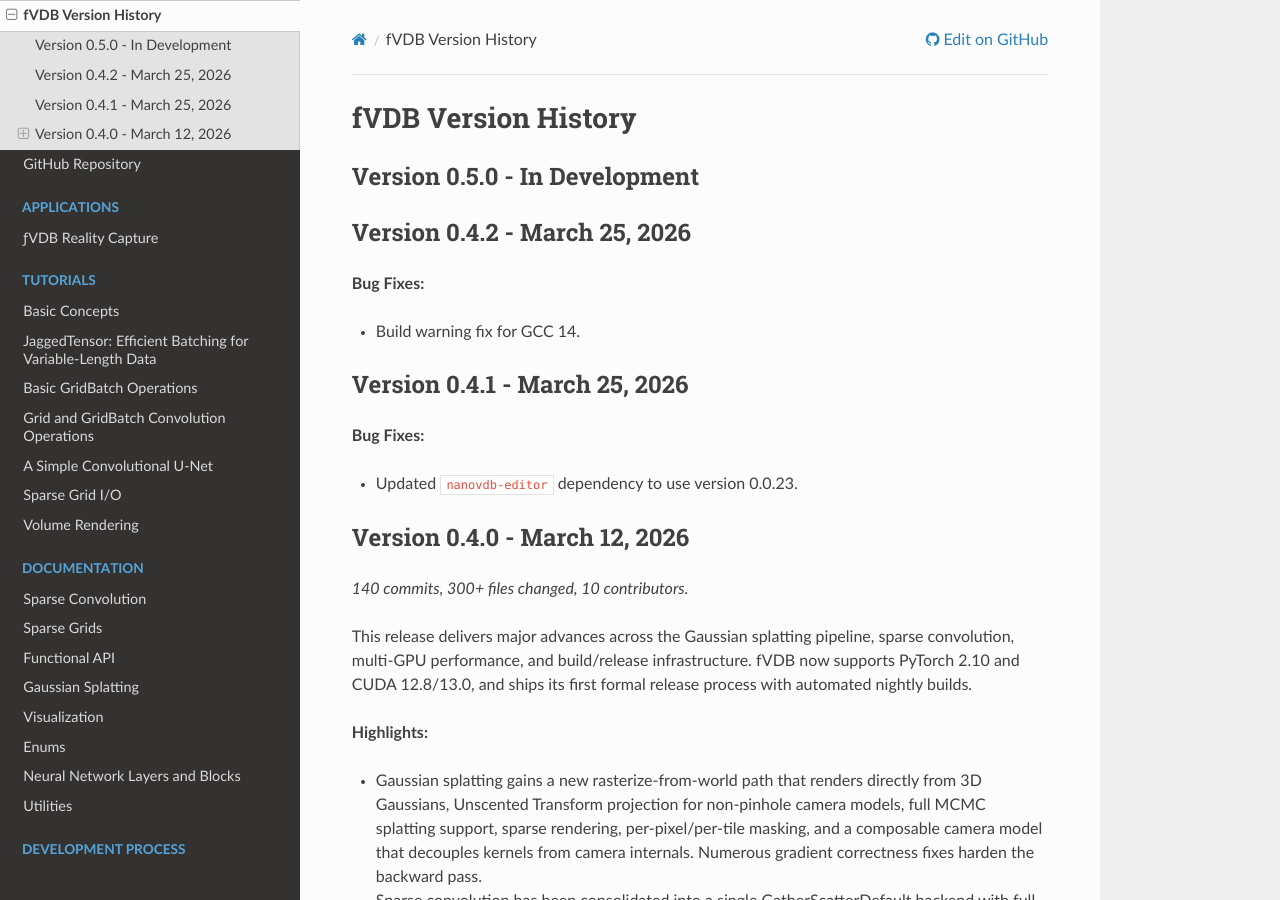
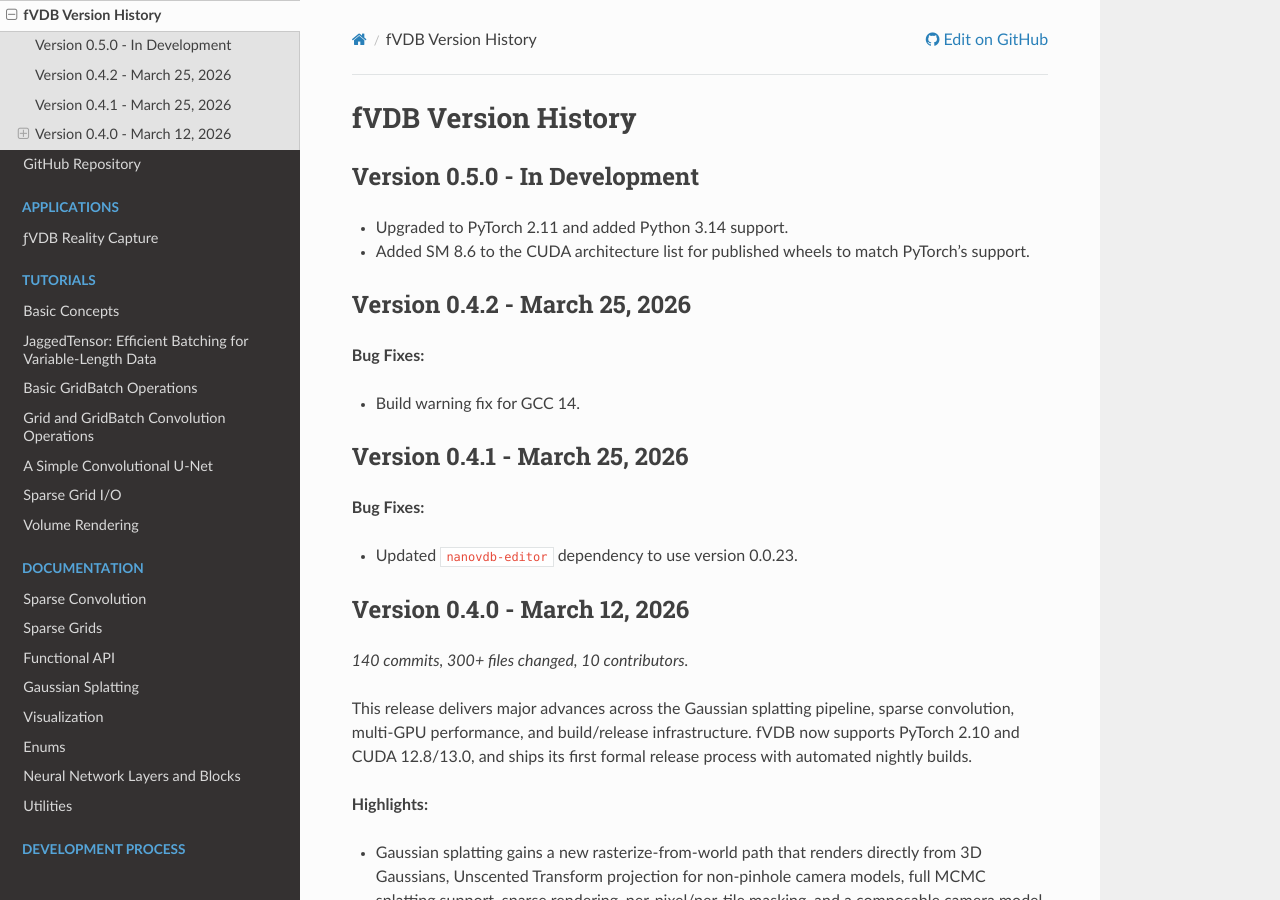
Before and after one commit to openvdb/fvdb-core, a Sphinx documentation site: the page built from docs/release_notes.md, in a window 1280 px wide and 900 px high. Built offline with Sphinx 7.4.7 and the Read the Docs theme 3.1.0, drawn with Linux system fonts in a browser that asks for light colours; pages that are not in the unit, such as notebooks, are missing from menus.

Commit message:
Upgrade to PyTorch 2.11 (#573)
**Dependency and Compatibility Updates:**

* Upgraded PyTorch from 2.10 to 2.11 across all environment files and
documentation, including `env/build_environment.yml`,
`env/dev_environment.yml`, `env/learn_environment.yml`, and
`env/test_environment.yml`.
[[1]](diffhunk://#diff-ec50559922cda2b7caf6918dbd1583aa8b75da2f4dec78986880e1cdbd90d916L31-R31)
[[2]](diffhunk://#diff-6748f33135d1880453951fc0b1d19329fef73612666e1aaa117ec847dd783487L54-R54)
[[3]](diffhunk://#diff-ad8ab6d6eca495ce32e2c9f5c8038df4e95f2fd3102912ba78500c9808bc0999L26-R26)
[[4]](diffhunk://#diff-d656db45fc6f8d314448d5865d4f81a2839d650acc33984bd3ff5a44b66fa461L29-R29)
* Added Python 3.14 support in the build matrix, publish matrix, and
project classifiers in `pyproject.toml`.
[[1]](diffhunk://#diff-927cab2f885d54029194ba584a8af64288e39f3ab7663a70b42407522a13e033L10-R18)
[[2]](diffhunk://#diff-927cab2f885d54029194ba584a8af64288e39f3ab7663a70b42407522a13e033L42-R43)
[[3]](diffhunk://#diff-50c86b7ed8ac2cf95bd48334961bf0530cdc77b5a56f852c5c61b89d735fd711R26)
* Updated CUDA architectures for published wheels to include SM 8.6,
matching PyTorch's support.

**Documentation Updates:**

* Updated the compatibility matrix and installation instructions in
`docs/installation.rst` to reflect PyTorch 2.11, Python 3.14, and the
new CUDA architecture support.
[[1]](diffhunk://#diff-d9b149498982c0663c3b7170398773361ed5678f1a627e9c2fd8d2c955c563dbR15-R16)
[[2]](diffhunk://#diff-d9b149498982c0663c3b7170398773361ed5678f1a627e9c2fd8d2c955c563dbL38-R52)
[[3]](diffhunk://#diff-d9b149498982c0663c3b7170398773361ed5678f1a627e9c2fd8d2c955c563dbL61-R72)
* Updated version history in `CHANGES.md` to document the PyTorch,
Python, and CUDA architecture changes.

**Internal/Build System Updates:**

* Updated Sphinx documentation configuration in
`devtools/test-release-scripts.sh` to use the new PyTorch and CUDA
version tags.

---------

Signed-off-by: Jonathan Swartz <jonathan@jswartz.info>

```diff
--- a/CHANGES.md
+++ b/CHANGES.md
@@ -2,6 +2,9 @@
 ====================
 
 ## Version 0.5.0 - In Development
+
+- Upgraded to PyTorch 2.11 and added Python 3.14 support.
+- Added SM 8.6 to the CUDA architecture list for published wheels to match PyTorch's support.
 
 ## Version 0.4.2 - March 25, 2026
 
--- a/pyproject.toml
+++ b/pyproject.toml
@@ -23,6 +23,7 @@
     "Programming Language :: Python :: 3.11",
     "Programming Language :: Python :: 3.12",
     "Programming Language :: Python :: 3.13",
+    "Programming Language :: Python :: 3.14",
     "Operating System :: POSIX :: Linux",
     # Informational: CUDA requirement surfaced via README; no official CUDA classifier
     "Topic :: Scientific/Engineering :: Artificial Intelligence",
```
Also changed, not shown: docs/installation.rst (+8 -6 lines), 6 other files.
